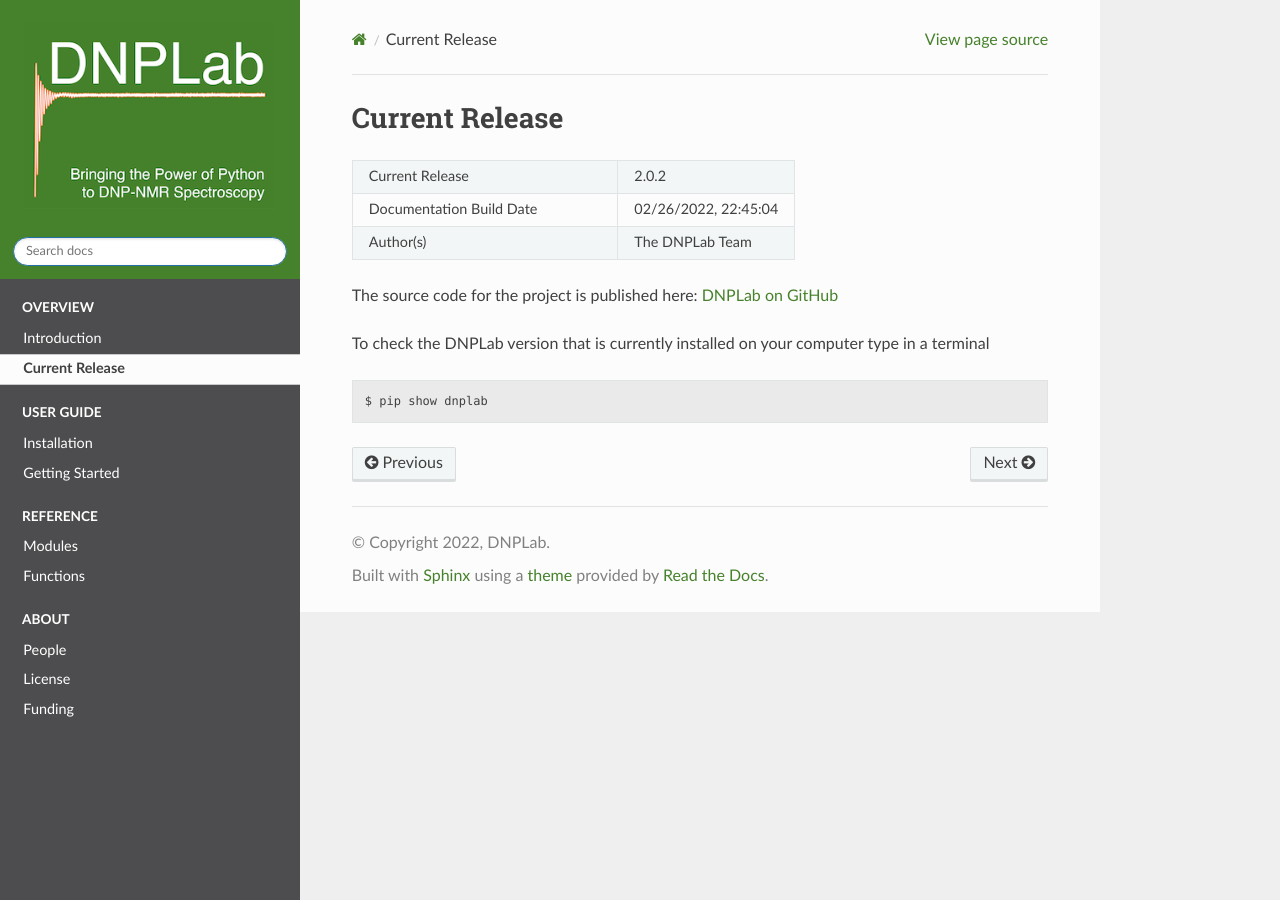
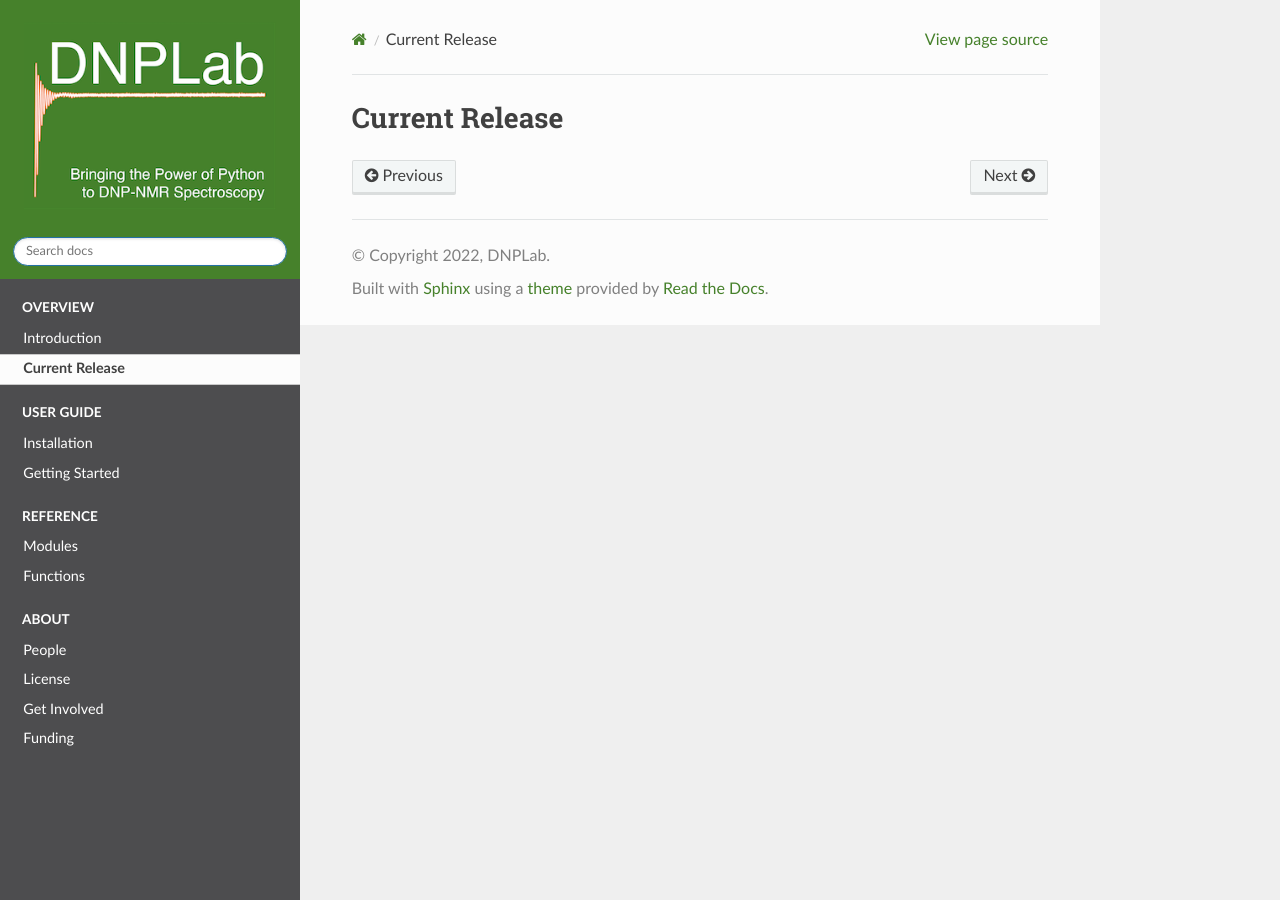
Before and after one commit to DNPLab/DNPLab, a Sphinx documentation site: the page built from docs/source/currentRelease.rst, in a window 1280 px wide. Built offline with Sphinx 7.4.7 and the Read the Docs theme 2.0.0, drawn with Linux system fonts in a browser that asks for light colours; pages that are not in the unit, such as notebooks, are missing from menus.

Commit message:
Clean up

```diff
--- a/docs/source/currentRelease.rst
+++ b/docs/source/currentRelease.rst
@@ -1,21 +1,3 @@
 ===============
 Current Release
 ===============
-
-.. list-table::
-   :widths: 60 40
-
-   * - Current Release
-     - |release|
-   * - Documentation Build Date
-     - |date|
-   * - Author(s)
-     - |author|
-
-The source code for the project is published here: |dnpLabGitLink|
-
-To check the DNPLab version that is currently installed on your computer type in a terminal
-
-.. code-block:: bash
-
-    $ pip show dnplab
--- a/docs/source/index.rst
+++ b/docs/source/index.rst
@@ -48,7 +48,7 @@
 
    people
    license
-   .. getInvolved
+   getInvolved
    funding
 
 
```
